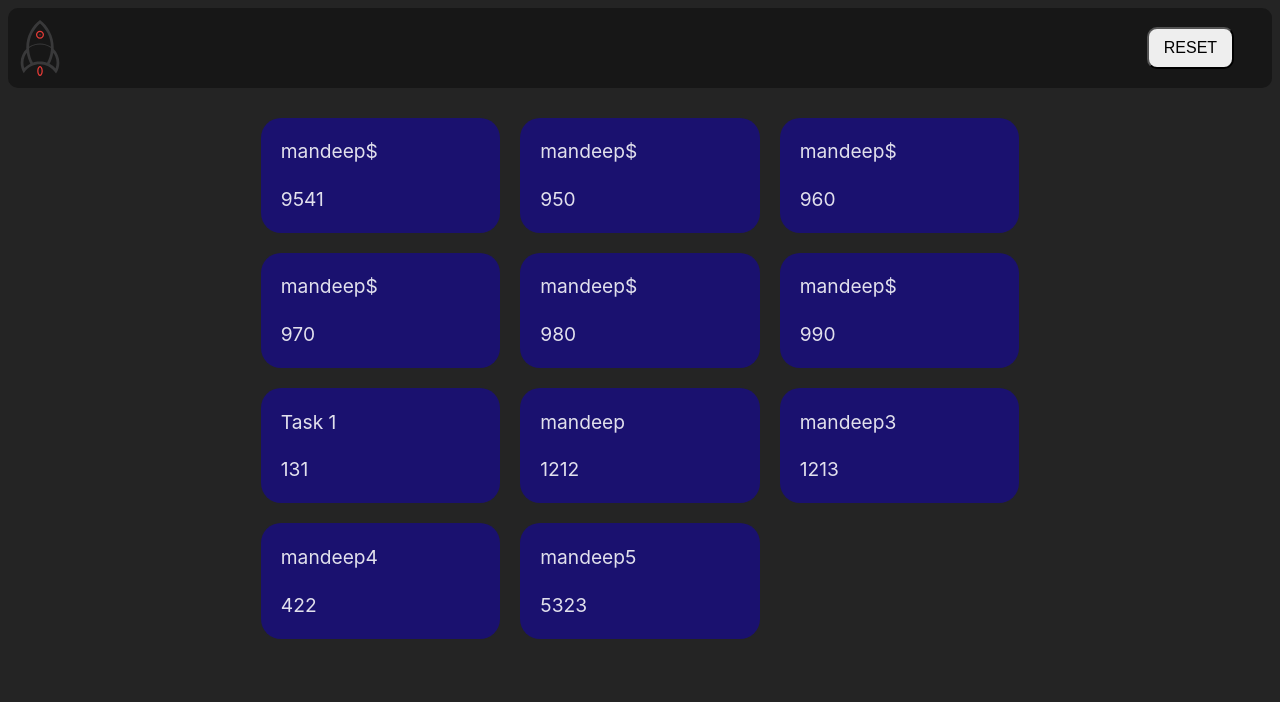
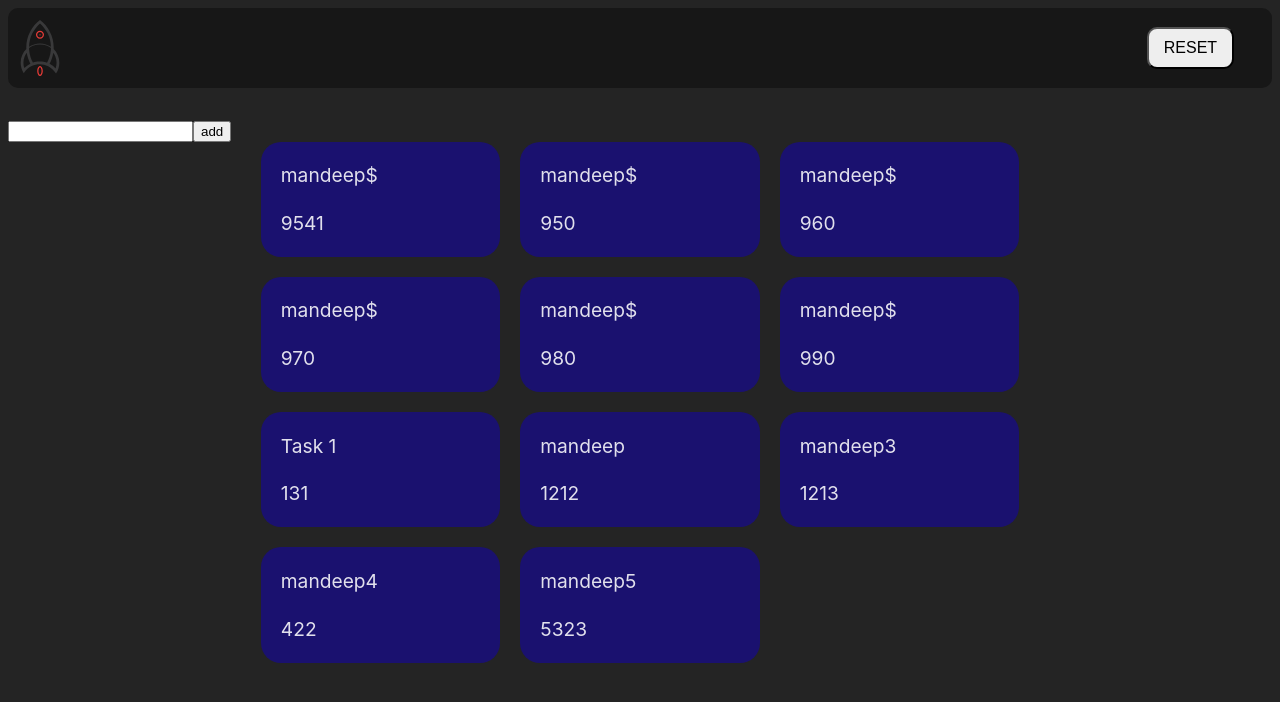
Before and after one commit to mandeep-75/vite-react-test, a React (Vite) app: page / in a window 1280 px wide. Shown: the top 702 px of the page. Built offline with nearby package versions, Linux system fonts and the light colour scheme; data requests are answered from the project's data file.

Commit message:
removed json-server fetch added addnew task function

```diff
--- a/src/App.jsx
+++ b/src/App.jsx
@@ -1,24 +1,24 @@
 import React, { useState, useEffect } from "react";
 import Header from "./components/Header";
 import Body from "./components/Body";
+import Input from "./components/Input";
 
 export default function App() {
-  const [data, setData] = useState(null);
-  const [loading, setLoading] = useState(true);
+  const [data, setData] = useState([
+    { id: 9541, name: "mandeep$" },
+    { id: 950, name: "mandeep$" },
+    { id: 960, name: "mandeep$" },
+    { id: 970, name: "mandeep$" },
+    { id: 980, name: "mandeep$" },
+    { id: 990, name: "mandeep$" },
+    { name: "Task 1", id: 131 },
+    { name: "mandeep", id: 1212 },
+    { name: "mandeep3", id: 1213 },
+    { name: "mandeep4", id: 422 },
+    { name: "mandeep5", id: 5323 },
+  ]);
+  const [loading, setLoading] = useState(false);
 
-  useEffect(() => {
-    fetch("http://localhost:6767/task")
-      .then((response) => response.json())
-      .then((data) => {
-        setData(data);
-        setLoading(false);
-      })
-      .catch((error) => {
-        console.error("Error fetching data:", error);
-        setLoading(false);
-      });
-  }, []);
-  console.log(data);
   return (
     <div>
       {loading ? (
@@ -26,6 +26,7 @@ export default function App() {
       ) : (
         <div>
           <Header />
+          <Input task={data} settask={setData} />
           <Body data={data} />
         </div>
       )}
--- a/src/components/Body.jsx
+++ b/src/components/Body.jsx
@@ -1,19 +1,14 @@
 import React from "react";
 import style from "./Main.module.css";
 export default function Body({ data }) {
-  console.log(data);
   return (
     <>
       <div className={style.grid}>
         {data.map((task) => (
-          <div className={style.div1}>
-            <p key={task.id} className={style.bold}>
-              {task.name}
-            </p>
+          <div key={task.id} className={style.div1}>
+            <p className={style.bold}>{task.name}</p>
 
-            <p key={task.id + 1} className={style.bold}>
-              {task.id}
-            </p>
+            <p className={style.bold}>{task.id}</p>
           </div>
         ))}
       </div>
--- /dev/null
+++ b/src/components/Input.jsx
@@ -0,0 +1,17 @@
+import React, { useRef } from "react";
+
+export default function Input({ task, settask }) {
+  const inref = useRef("");
+  function addtask() {
+    console.log(inref.current.value);
+  }
+
+  return (
+    <div>
+      <input type="text" name="task" ref={inref} />
+      <button onClick={() => addtask()} name="task">
+        add
+      </button>
+    </div>
+  );
+}
```
Also changed, not shown: src/components/Input.css (added).
